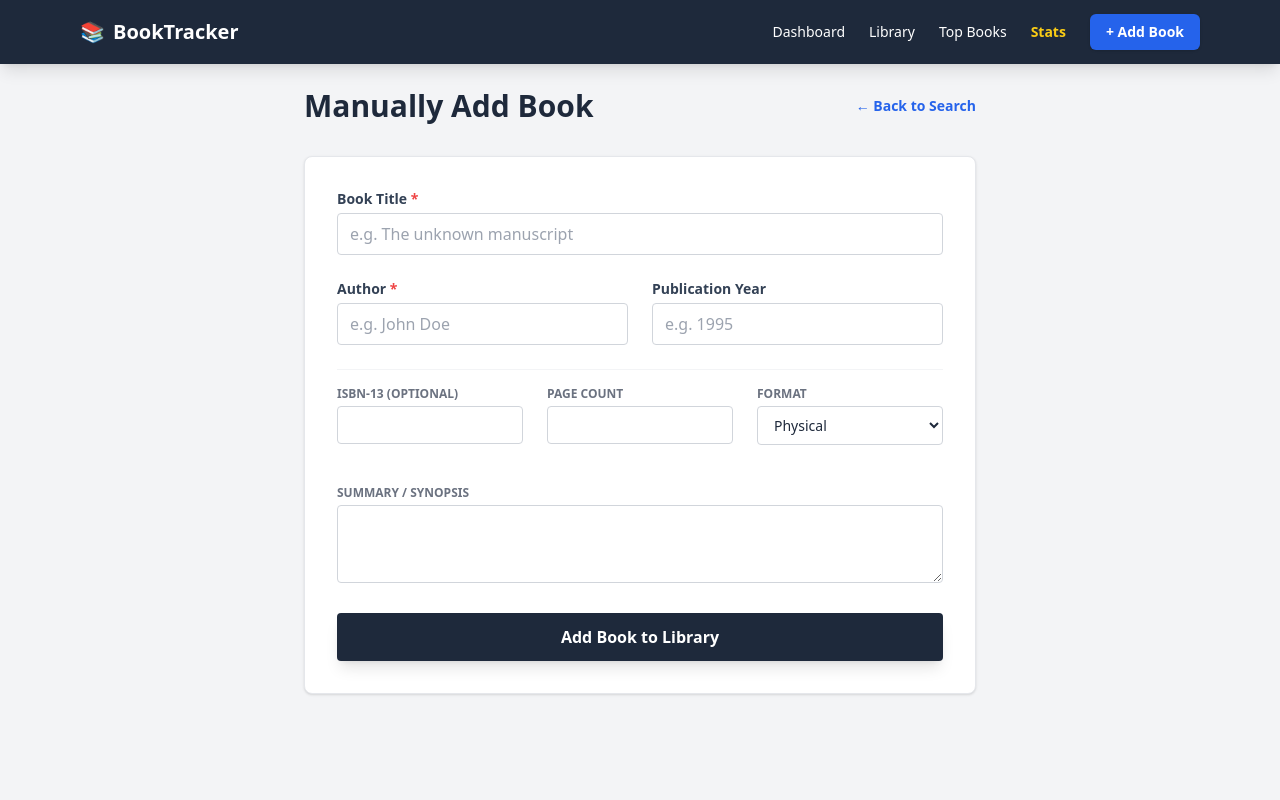
After one commit to dafioram/BookLogger, a FastAPI app: page /add_manual in a window 1280 px wide. The commit adds this page. Run offline with FastAPI, Linux system fonts and the light colour scheme; some libraries are stand-ins or nearby versions.

Commit message:
Implement simple manual add book page

```diff
--- a/app/main.py
+++ b/app/main.py
@@ -387,6 +387,68 @@ async def add_book(
 
     return "✅ Added"
 
+@app.get("/add_manual", response_class=HTMLResponse)
+async def add_manual_page(request: Request):
+    return templates.TemplateResponse("add_manual.html", {"request": request})
+
+@app.post("/add_manual")
+async def add_manual_post(
+    title: str = Form(...),
+    author: str = Form(...),
+    year: str = Form(""),
+    pages: int = Form(0),
+    isbn13: str = Form(None),
+    summary: str = Form(""),
+    # Inventory details
+    format_owned: str = Form("Physical"),
+    status: str = Form("Shelved")
+):
+    conn = get_db_connection()
+    cursor = conn.cursor()
+
+    # 1. Check for Duplicates (ISBN or Title/Author)
+    existing_book = None
+    if isbn13:
+        cursor.execute("SELECT id FROM books WHERE isbn13 = ?", (isbn13,))
+        existing_book = cursor.fetchone()
+
+    if not existing_book:
+        cursor.execute("SELECT id FROM books WHERE title = ? AND author = ?", (title, author))
+        existing_book = cursor.fetchone()
+
+    if existing_book:
+        book_id = existing_book['id']
+    else:
+        # 2. Create Book (Unique google_id required)
+        import uuid
+        fake_google_id = f"manual_{uuid.uuid4().hex[:8]}"
+        default_cover = "/static/placeholder.png"
+
+        cursor.execute("""
+            INSERT INTO books (google_id, isbn13, title, author, publication_year, total_pages, summary, cover_url)
+            VALUES (?, ?, ?, ?, ?, ?, ?, ?)
+        """, (fake_google_id, isbn13, title, author, year, pages, summary, default_cover))
+        book_id = cursor.lastrowid
+
+    # 3. Add to Inventory (user_books)
+    cursor.execute("SELECT id FROM user_books WHERE book_id = ?", (book_id,))
+    if not cursor.fetchone():
+        formats = [format_owned]
+        # Determine ownership based on format
+        is_owned = True
+        if format_owned in ["Libby Audiobook", "Libby eBook", "Libby Physical"]:
+            is_owned = False
+
+        cursor.execute("""
+            INSERT INTO user_books (book_id, shelf_status, formats_owned, is_owned)
+            VALUES (?, ?, ?, ?)
+        """, (book_id, status, json.dumps(formats), is_owned))
+
+    conn.commit()
+    conn.close()
+
+    return RedirectResponse(url=f"/book/{book_id}", status_code=303)
+
 @app.get("/book/{id}", response_class=HTMLResponse)
 async def book_detail(request: Request, id: int):
     conn = get_db_connection()
--- /dev/null
+++ b/app/templates/add_manual.html
@@ -0,0 +1,61 @@
+{% extends "base.html" %}
+
+{% block content %}
+<div class="max-w-2xl mx-auto">
+    <div class="flex items-center justify-between mb-8">
+        <h1 class="text-3xl font-bold text-slate-800">Manually Add Book</h1>
+        <a href="/search" class="text-sm text-blue-600 hover:underline font-bold">← Back to Search</a>
+    </div>
+
+    <div class="bg-white p-8 rounded-lg shadow border border-gray-200">
+        <form action="/add_manual" method="post" class="space-y-6">
+
+            <div class="grid grid-cols-1 md:grid-cols-2 gap-6">
+                <div class="col-span-2">
+                    <label class="block text-sm font-bold text-slate-700 mb-1">Book Title <span class="text-red-500">*</span></label>
+                    <input type="text" name="title" required class="w-full border border-gray-300 rounded px-3 py-2 focus:ring-2 focus:ring-blue-500 outline-none" placeholder="e.g. The unknown manuscript">
+                </div>
+
+                <div class="col-span-2 md:col-span-1">
+                    <label class="block text-sm font-bold text-slate-700 mb-1">Author <span class="text-red-500">*</span></label>
+                    <input type="text" name="author" required class="w-full border border-gray-300 rounded px-3 py-2 focus:ring-2 focus:ring-blue-500 outline-none" placeholder="e.g. John Doe">
+                </div>
+
+                <div class="col-span-2 md:col-span-1">
+                    <label class="block text-sm font-bold text-slate-700 mb-1">Publication Year</label>
+                    <input type="text" name="year" class="w-full border border-gray-300 rounded px-3 py-2 focus:ring-2 focus:ring-blue-500 outline-none" placeholder="e.g. 1995">
+                </div>
+            </div>
+
+            <div class="grid grid-cols-3 gap-6 pt-4 border-t border-gray-100">
+                <div>
+                    <label class="block text-xs font-bold text-gray-500 uppercase mb-1">ISBN-13 (Optional)</label>
+                    <input type="text" name="isbn13" class="w-full border border-gray-300 rounded px-3 py-2 text-sm">
+                </div>
+                <div>
+                    <label class="block text-xs font-bold text-gray-500 uppercase mb-1">Page Count</label>
+                    <input type="number" name="pages" class="w-full border border-gray-300 rounded px-3 py-2 text-sm">
+                </div>
+                <div>
+                     <label class="block text-xs font-bold text-gray-500 uppercase mb-1">Format</label>
+                     <select name="format_owned" class="w-full border border-gray-300 rounded px-3 py-2 text-sm bg-white">
+                        <option value="Physical">Physical</option>
+                        <option value="Kindle">Kindle</option>
+                        <option value="Audible">Audible</option>
+                        <option value="Libby eBook">Libby</option>
+                     </select>
+                </div>
+            </div>
+
+            <div class="pt-4">
+                <label class="block text-xs font-bold text-gray-500 uppercase mb-1">Summary / Synopsis</label>
+                <textarea name="summary" rows="3" class="w-full border border-gray-300 rounded px-3 py-2 text-sm"></textarea>
+            </div>
+
+            <button type="submit" class="w-full bg-slate-800 text-white font-bold py-3 rounded hover:bg-slate-700 transition shadow-lg">
+                Add Book to Library
+            </button>
+        </form>
+    </div>
+</div>
+{% endblock %}
```
Also changed, not shown: app/templates/search.html (+6 -3 lines).
